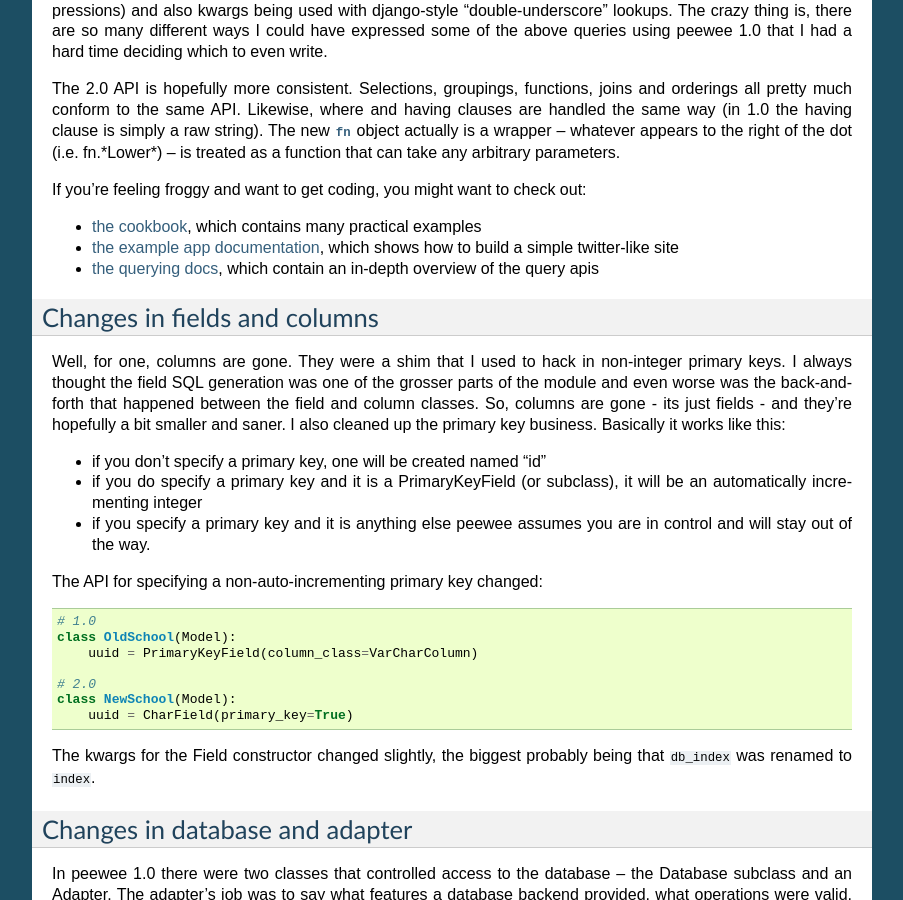
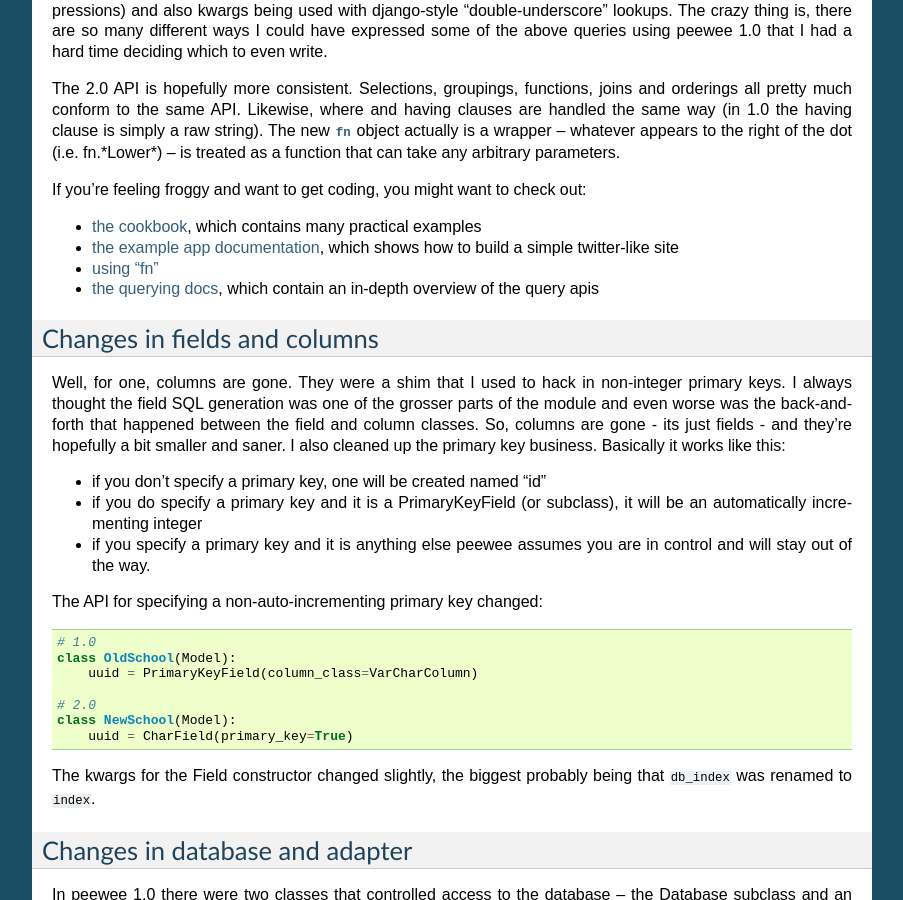
Before and after one commit to coleifer/peewee, a Sphinx documentation site: the page built from docs/peewee/upgrading.rst, in a window 1280 px wide and 900 px high, scrolled down 1815 px. Shown: the whole window, without its empty margins (198-1101 px from the left). Built offline with Sphinx 7.4.7, drawn with Linux system fonts in a browser that asks for light colours.

Commit message:
Cleanup of docs

```diff
--- a/docs/peewee/querying.rst
+++ b/docs/peewee/querying.rst
@@ -282,6 +284,8 @@
 pass that function arbitrary parameters which can be other valid expressions.
 
 For example:
+
+.. _fn_examples:
 
 ============================================ ============================================
 Peewee expression                            Equivalent SQL
--- a/docs/peewee/upgrading.rst
+++ b/docs/peewee/upgrading.rst
@@ -139,6 +139,7 @@
 
 * :ref:`the cookbook <cookbook>`, which contains many practical examples
 * :ref:`the example app documentation <example-app>`, which shows how to build a simple twitter-like site
+* :ref:`using "fn" <fn_examples>`
 * :ref:`the querying docs <querying>`, which contain an in-depth overview of the query apis
 
 
```
Also changed, not shown: other parts of docs/peewee/querying.rst (+3 -1 lines).
